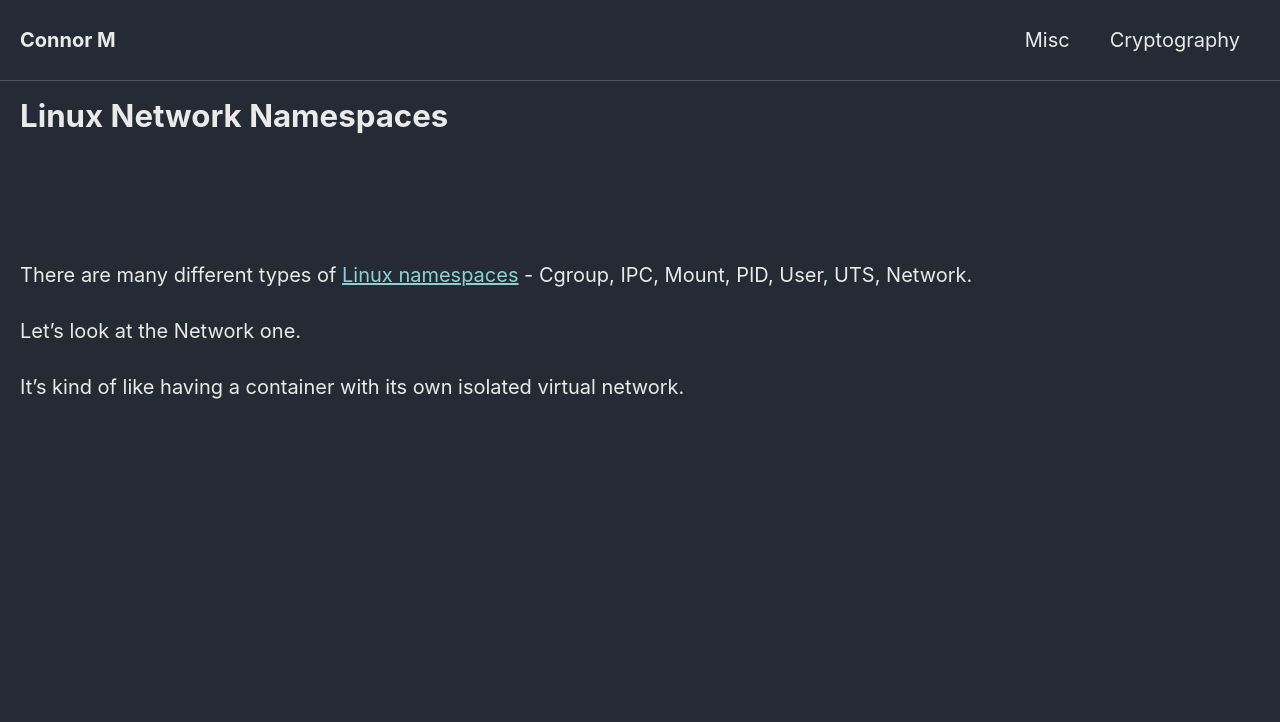
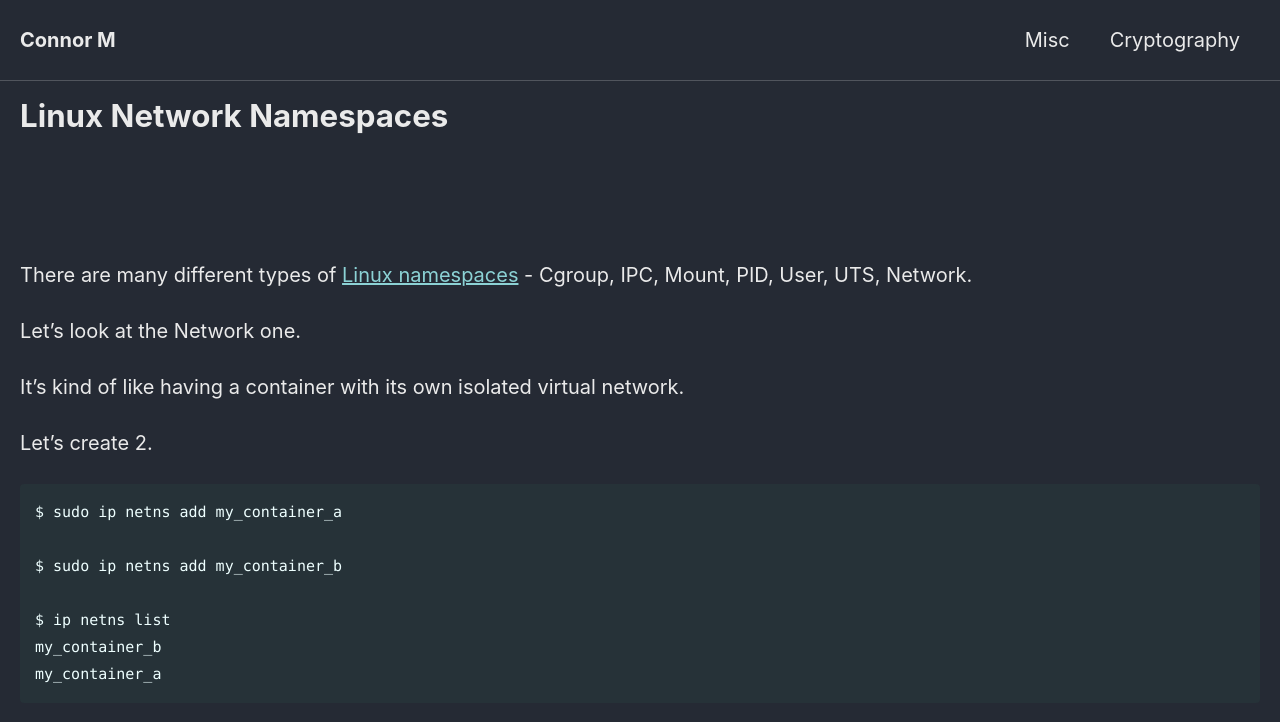
Before and after one commit to Connor-McCartney/Connor-McCartney.github.io, a Jekyll site: the page built from _pages/misc/LinuxNetworkNamespaces.md, in a window 1280 px wide. Shown: the top 722 px of the page. Built offline with Jekyll 4.4.1, drawn with Linux system fonts in a browser that asks for light colours; cached includes are drawn as plain includes.

Commit message:
Update LinuxNetworkNamespaces.md

````diff
--- a/_pages/misc/LinuxNetworkNamespaces.md
+++ b/_pages/misc/LinuxNetworkNamespaces.md
@@ -15,3 +15,16 @@ There are many different types of [Linux namespaces](https://man7.org/linux/man-
 Let's look at the Network one.
 
 It's kind of like having a container with its own isolated virtual network.
+
+Let's create 2.
+
+
+```
+$ sudo ip netns add my_container_a
+
+$ sudo ip netns add my_container_b
+
+$ ip netns list
+my_container_b
+my_container_a
+```
````
